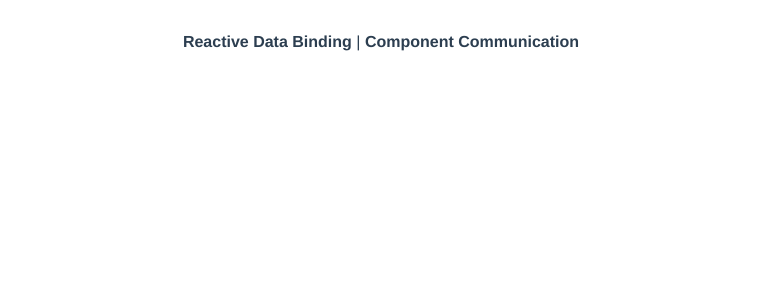
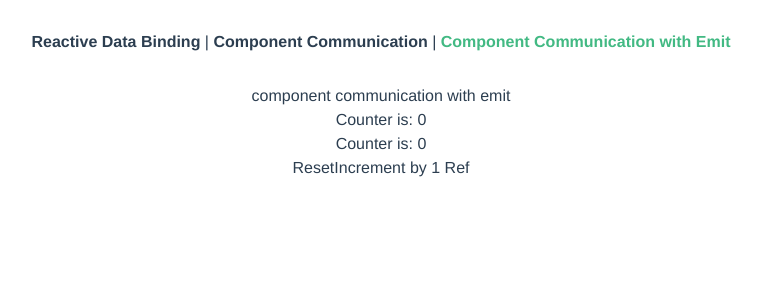
Before and after one commit to FiorellaEffio/clearesult-demo, a Vue app: page /component-communication-with-emit in a window 1280 px wide. Shown: the top 300 px of the page, without its empty margins (259-1021 px from the left). Built offline with nearby package versions, Linux system fonts and the light colour scheme.

Commit message:
feat: component communication with emit

```diff
--- a/src/App.vue
+++ b/src/App.vue
@@ -1,7 +1,8 @@
 <template>
   <nav>
     <router-link to="/">Reactive Data Binding</router-link> |
-    <router-link to="/component-communication">Component Communication</router-link>
+    <router-link to="/component-communication">Component Communication</router-link> |
+    <router-link to="/component-communication-with-emit">Component Communication with Emit</router-link>
   </nav>
   <router-view/>
 </template>
--- /dev/null
+++ b/src/components/ChildComponentEmit.vue
@@ -0,0 +1,9 @@
+<script setup>
+defineProps(['counter'])
+</script>
+
+<template>
+  <p>Counter is: {{ counter }}</p>
+  <button @click="$emit('reset-counter')">Reset</button>
+
+</template>
--- a/src/router/index.js
+++ b/src/router/index.js
@@ -15,6 +15,11 @@ const routes = [
     // which is lazy-loaded when the route is visited.
     component: () => import(/* webpackChunkName: "about" */ '../views/ComponentCommunication.vue')
   },
+  {
+    path: '/component-communication-with-emit',
+    name: 'component-communication-with-emit',
+    component: () => import(/* webpackChunkName: "about" */ '../views/ComponentCommunicationEmit.vue')
+  },
 ]
 
 const router = createRouter({
--- /dev/null
+++ b/src/views/ComponentCommunicationEmit.vue
@@ -0,0 +1,30 @@
+<script setup>
+import { reactive, ref } from 'vue'
+import ChildComponentEmit from '@/components/ChildComponentEmit.vue';
+const counter = ref(0)
+const incrementCounterRef = () => {
+  counter.value++;
+}
+const resetCounter = () => {
+  counter.value = 0;
+}
+
+</script>
+
+<template>
+  <!--
+    - Component Communication with emit:
+    Create a Vue 3 parent-child component setup.
+    The parent component should have a button that increments a counter when clicked.
+    The child component should display the counter value received from the parent and have a button to reset the counter back to zero.
+    Implement communication between the child and parent components using the emit function.
+  -->
+  <h1>component communication with emit</h1>
+  <div class="flex flex-col">
+    <div>
+      <p>Counter is: {{ counter }}</p>
+      <ChildComponentEmit :counter="counter" @reset-counter="resetCounter"/>
+      <button @click="incrementCounterRef">Increment by 1 Ref</button>
+    </div>
+  </div>
+</template>
```
